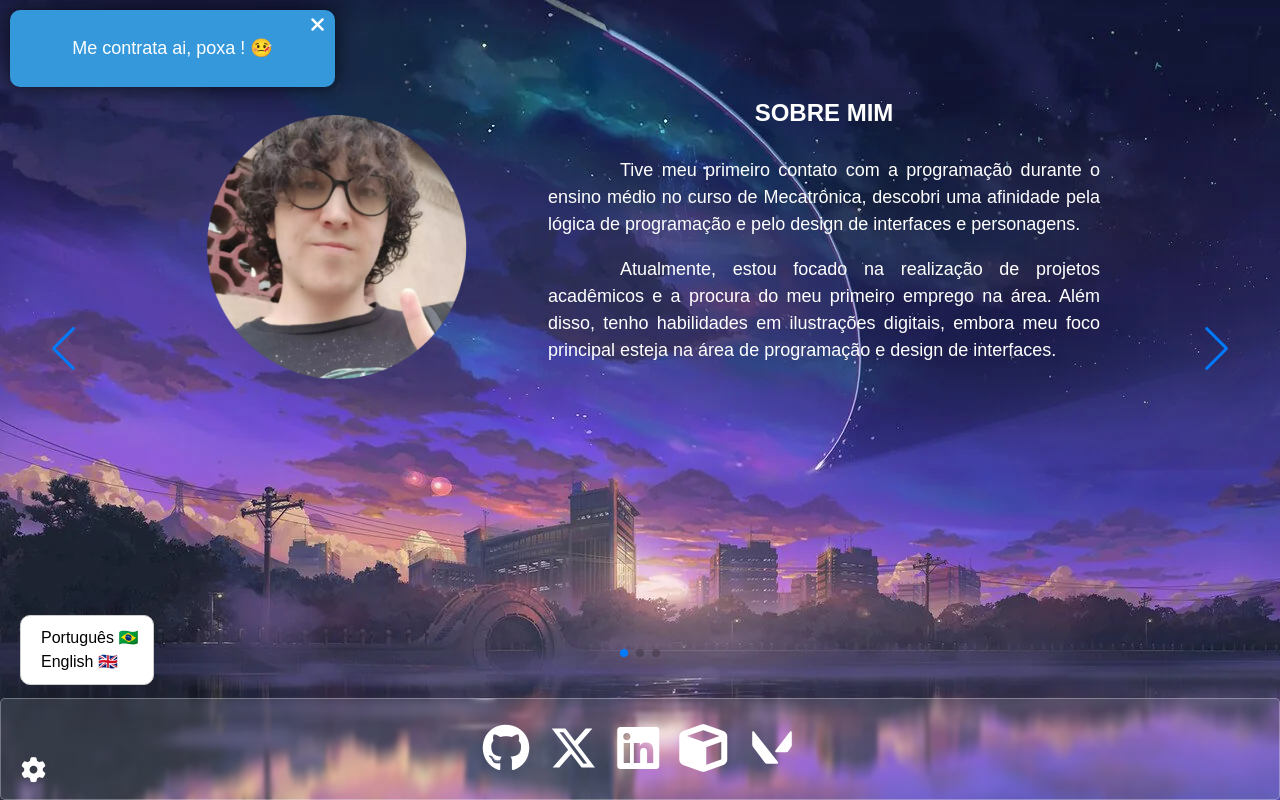
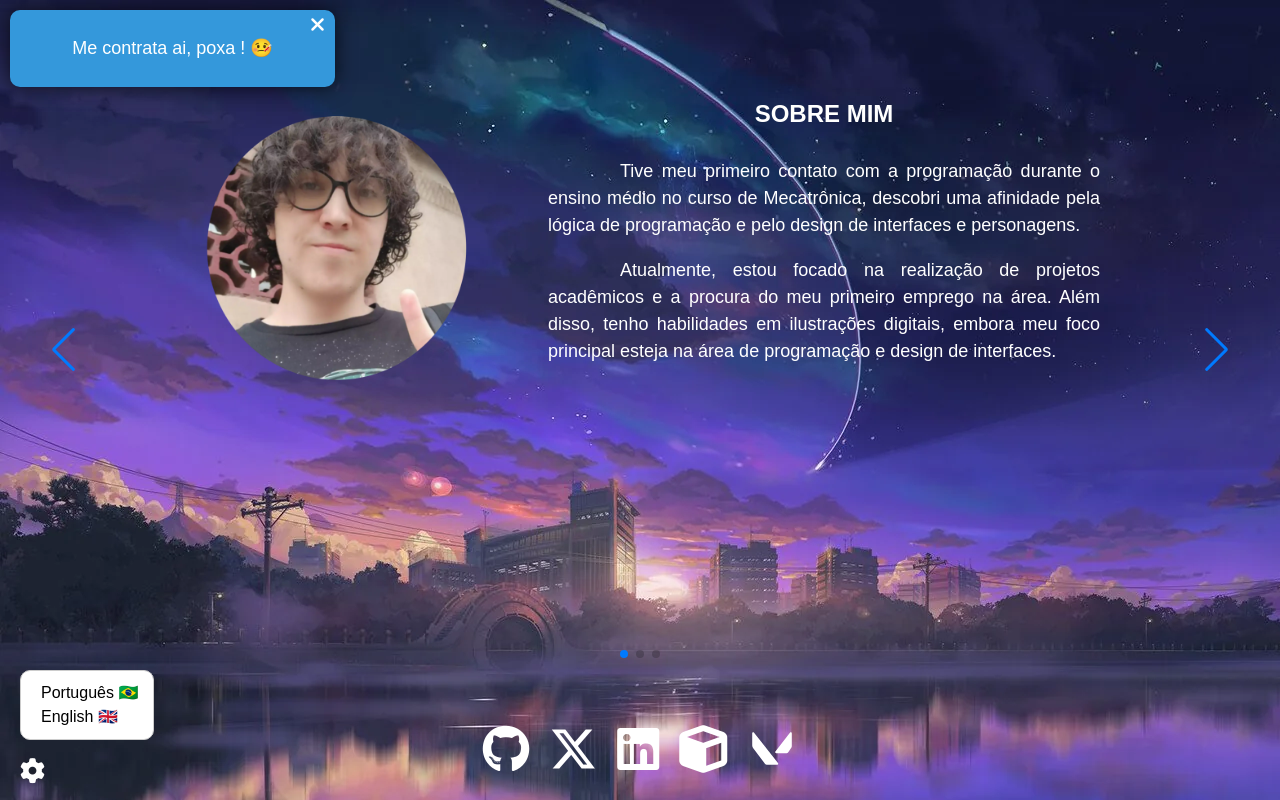
Before and after one commit to RafaelZapicoNiharu/myportfolio, a plain HTML site: page index.html in a window 1280 px wide. Both pictures are taken after a click on the icon 33 px from the left and 770 px from the top of the page. Drawn offline with nearby package versions, Linux system fonts and the light colour scheme.

Commit message:
arrumei um problema que o fundo nao aparecia

```diff
--- a/styles/styles.css
+++ b/styles/styles.css
@@ -1,7 +1,7 @@
    body {
        margin: 0;
        padding: 0;
-       background-image: url('/resources/star-guardian-background-environment-art-league-of-legends-v0-z5mbwb9h9jbb1.webp');
+       background-image: url('../resources/star-guardian-background-environment-art-league-of-legends-v0-z5mbwb9h9jbb1.webp');
        font-family: Arial, sans-serif;
        display: flex;
        flex-direction: column;
@@ -43,7 +43,7 @@
     font-size: 18px;
     border-radius: 10px;
     box-shadow: 0 0 20px rgba(0, 0, 0, 0.7);
-    animation: slideDown 5s ease-in-out forwards;
+    animation: slideDown 6s ease-in-out forwards;
     z-index: 1000;
 }
 
--- a/styles/stylesMenuInferior.css
+++ b/styles/stylesMenuInferior.css
@@ -1,7 +1,7 @@
 #menu-config {
     display: none;
     position: absolute;
-    bottom: 115px;
+    bottom: 60px;
     left: 20px;
     background: #fff;
     border: 1px solid #ccc;
@@ -43,12 +43,8 @@
 }
 
 .footer-menu {
-    background: rgba(255, 255, 255, 0.11);
-    border-radius: 5px;
-    box-shadow: 0 4px 30px rgba(0, 0, 0, 0.1);
-    backdrop-filter: blur(2.3px);
-    -webkit-backdrop-filter: blur(2.3px);
-    border: 1px solid rgba(255, 255, 255, 0.3);
+
+
     color: white;
     display: flex;
     justify-content: space-between;
```
